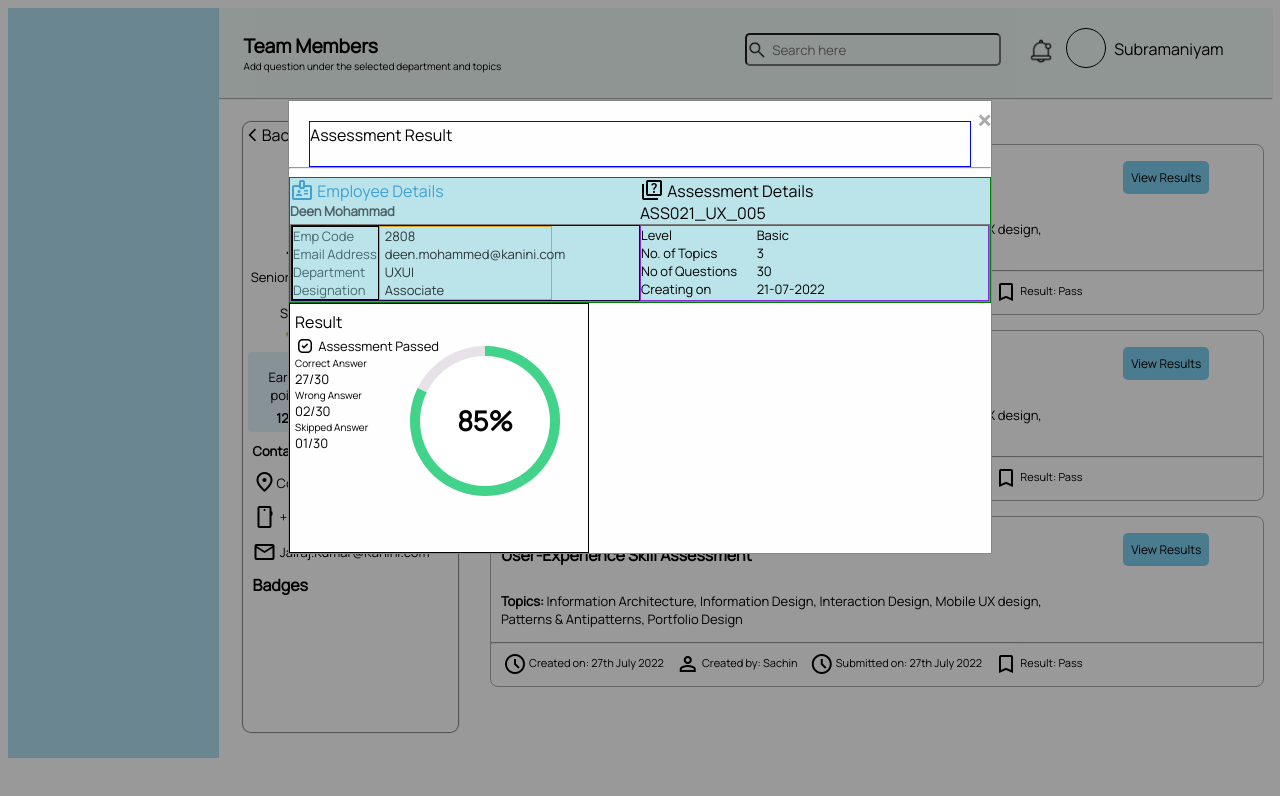
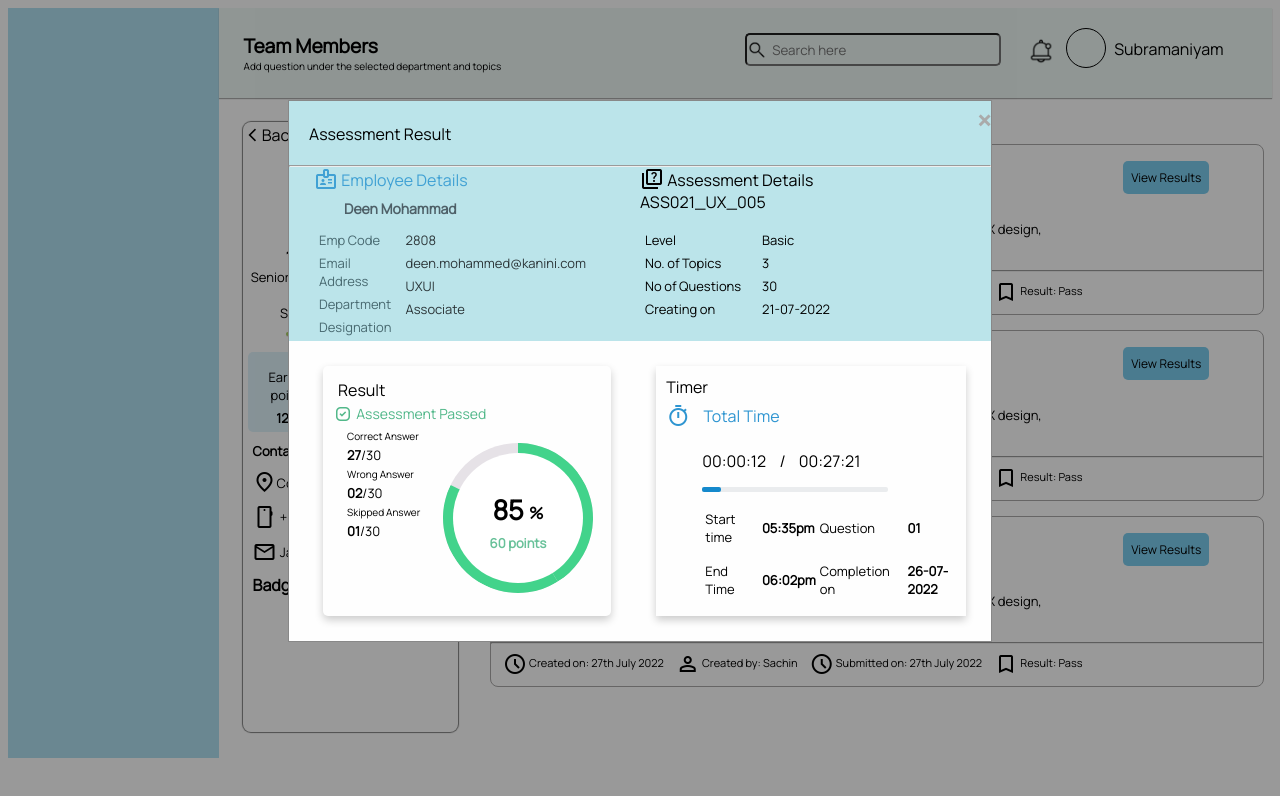
Before and after one commit to EinsteinGanesh/app, a website: page Profile_Page.html in a window 1280 px wide. Drawn offline with nearby package versions, Linux system fonts and the light colour scheme.

Commit message:
added model

```diff
--- a/Profile_Page.html
+++ b/Profile_Page.html
@@ -303,15 +303,16 @@
         <!-- Modal content -->
         <div class="modal-content">
             <span class="close">&times;</span>
+
             <div class="content-wrapper">
-                <div id="box-head" style="margin-bottom: 0px" ;>
+                <div id="box-head" >
                     <span>Assessment Result</span>
                 </div>
             </div>
-            <hr style="margin-top: 0px" ;>
+            <hr style="margin-top:0px;margin-bottom:0px;" >
             <div id="model-firsthalf-wrapper">
                 <div id="upper-heading">
-                    <div class="col-6">
+                    <div class="col-6" style="padding-left: 25px;">
                         <span class="material-symbols-outlined" style="color: rgb(64,161,212)">
                             badge
                         </span> <span id="name-employe"> Employee Details</span>
@@ -371,23 +372,24 @@
                 <div class="performence-card">
 
                     <div class="card-left">
-                    <span>Result</span>
+                        <span id="rst-top">Result</span>
                         <div>
-                        <span class="material-symbols-outlined" style="font-size: 20px;">
+                            <span class="material-symbols-outlined"
+                                style="font-size: 20px; color: rgb(82,184,138); margin-left: 5px;">
                                 priority
                             </span>
 
                             <span id="ast-passed">Assessment Passed</span>
                         </div>
 
-                    <div class="text-card">Correct Answer</div>
-                    <div class="textanswer">27/30</div>
+                        <div class="text-card" style="margin-top: 5px;">Correct Answer</div>
+                        <div class="textanswer"><strong>27</strong>/30</div>
 
 
                         <div class="text-card">Wrong Answer</div>
-                    <div class="textanswer">02/30</div>
+                        <div class="textanswer"><strong>02</strong>/30</div>
                         <div class="text-card">Skipped Answer</div>
-                    <div class="textanswer">01/30</div>
+                        <div class="textanswer"><strong>01</strong>/30</div>
 
                         <div class="circle-wrap">
                             <div class="circle">
@@ -401,7 +403,8 @@
                                 </div>
 
                                 <div class="inside-circle">
-                            <span style="display: block;">85%</span>
+                                    <span id= "point-head">85 <span style="font-size: medium;">%</span></span>
+                                    <span id="point">60 points</span>
                                 </div>
 
                             </div>
@@ -409,6 +412,36 @@
 
 
                         </div>
+                    </div>
+
+                    <div class="timer-card"style="margin-left: 45px" >
+                        <span class="tme">Timer</span>
+                        <div id="timer-bomma">
+                        <span class="material-symbols-outlined" style="margin-right: 10px;  margin-left: 10px; color: #2e95d1 ;">
+                            timer
+                            </span> <span style="color: #2e95d1 ;">Total Time</span></div>
+
+                            <span id="timings">00:00:12</span> <span>/</span> <span style="margin: 10px;">00:27:21</span>
+                            <div class="progress-container">
+                                <div class="inner-fill"><span id="round"></span></div></div>
+
+                            <table width="87%" style=" margin-left: 46px;">
+                                <tr>
+                                    <td class="table-left">Start time</td>
+                                    <td class="table-right">05:35pm</td>
+                                    <td class="table-left">Question</td>
+                                    <td class="table-right">01</td>
+                                </tr>
+                                <tr>
+                                    <td class="table-left">End Time</td>
+                                    <td class="table-right">06:02pm</td>
+                                    <td class="table-left">Completion on</td>
+                                    <td class="table-right">26-07-2022</td>
+                                </tr>
+
+                            </table>
+
+
                     </div>
                 </div>
 
--- a/Style.css
+++ b/Style.css
@@ -528,46 +528,47 @@ span{
 
 
 #box-head{
-    border: 1px solid blue;
-    padding-bottom: 20px;
-    margin: 20px;
+
+    background-color: rgb(187,228,234);
+    padding: 20px;
+
 
 }
 
-#employee-firsthalf{
-    border: 1px solid red;
-}
+
 
 .text-model{
     display: block;
     font-size: small;
     color:rgb(72, 105, 112);
+    margin: 5px;
 }
 
 #model-firsthalf-wrapper{
-    border: 1px solid green;
+
     background-color: rgb(187,228,234);
 
 }
 
 #employee-firsthalf{
-    border: 1px solid black;
+
     display: inline-block;
 
 
 }
 
 #employee-secondhalf{
-    border: 1px solid goldenrod;
+
     display: inline-block;
 
 
 
 }
 #employee-info{
-    border: 1px solid rgb(28, 5, 69);
+
     display: flex;
     flex-direction: row;
+    padding-left: 25px;
 
 
 }
@@ -575,8 +576,11 @@ span{
 #Deena{
     display: block;
     font-weight: 600;
-    font-size: 13px;
+    font-size: 14px;
     color:rgb(78,96,104);
+    margin-left: 30px;
+    margin-top: 8px;
+    margin-bottom: 8px;
 }
 
 .text-model-right{
@@ -584,6 +588,7 @@ span{
     font-size: small;
     color: rgb(44, 54, 57);
     padding-left: 5px;
+    margin: 5px;
 
 }
 
@@ -591,9 +596,7 @@ span{
     color: rgb(64,161,212);
 }
 
-.astmt-dails{
-    border: 1px solid blueviolet;
-}
+
 
 #Assessment-info{
     display: flex;
@@ -603,15 +606,17 @@ span{
 .text-left{
     display: block;
     font-size: small;
+    margin: 5px;
 }
 
 .text-right{
     display: block;
     font-size: small;
+    margin: 5px;
 }
 
 #model-first-half{
-    border: 1px solid grey;
+
     display: flex;
 }
 
@@ -621,14 +626,28 @@ span{
 
 .text-card{
     font-size: x-small;
+    margin-left: 19px;
+    margin-bottom: 3px;
+
 }
 
 .textanswer{
     font-size: small;
+    margin-left: 19px;
+    margin-bottom: 3px;
+
 }
 
 #ast-passed{
-    font-size: 13px;
+    font-size: 14px;
+    color: rgb(82,184,138);
+
+}
+
+#rst-top{
+    display: block;
+    margin-top: 8px;
+    margin-left: 10px;
 }
 
 .circle-wrap {
@@ -639,7 +658,7 @@ span{
     border-radius: 50%;
     margin-left: 115px;
     position: relative;
-    top:-106px
+    top:-100px;
   }
 
   .circle-wrap .circle .mask,
@@ -689,8 +708,87 @@ span{
   }
 
   .card-left{
-    border: 1px solid black;
+
     width: 300px;
     height: 250px;
     padding: 5px;
+    margin-left: 34px;
+    margin-top: 25px;
+    border-radius: 5px;
+    margin-bottom: 25px;
+    box-shadow: 0 4px 8px 0 rgba(0,0,0,0.2);
   }
+
+  .timer-card{
+    box-shadow: 0 4px 8px 0 rgba(0,0,0,0.2);
+    margin: 25px;
+    width: 46%;
+  }
+
+  #point{
+    display: block;
+    font-size: small;
+    color: #68c199;
+    top: -108px;
+    position: relative;
+  }
+
+  #point-head{
+    display: block;
+    position: relative;
+    top: -8px;
+  }
+
+  .progress-container{
+    height: 5px;
+    background-color: rgb(234,236,238);
+    width: 60%;
+    border-radius: 2px;
+    margin-left: 46px;
+    margin-top: 15px;
+    margin-bottom: 15px;
+
+  }
+
+  .inner-fill{
+    width: 10%;
+    height: 5px;
+    background-color: #1589cc;
+    border-radius: 2px;
+  }
+
+  .tme{
+    display: block;
+    font-size: medium;
+    margin-bottom:5px ;
+    margin-left: 10px;
+    margin-top: 10px;
+  }
+
+ .table-left{
+    font-size: small;
+
+ }
+
+ .table-right{
+    font-size: small;
+    font-weight: bold;
+ }
+
+ #timings{
+    margin-left: 46px;
+    margin-right: 10px;
+
+ }
+
+ .performence-card{
+    display: flex;
+ }
+
+ td{
+    padding-bottom: 1em;
+ }
+
+ #timer-bomma{
+    margin-bottom: 20px;
+ }
```
Lines whose indentation alone changed are shown as unchanged.
